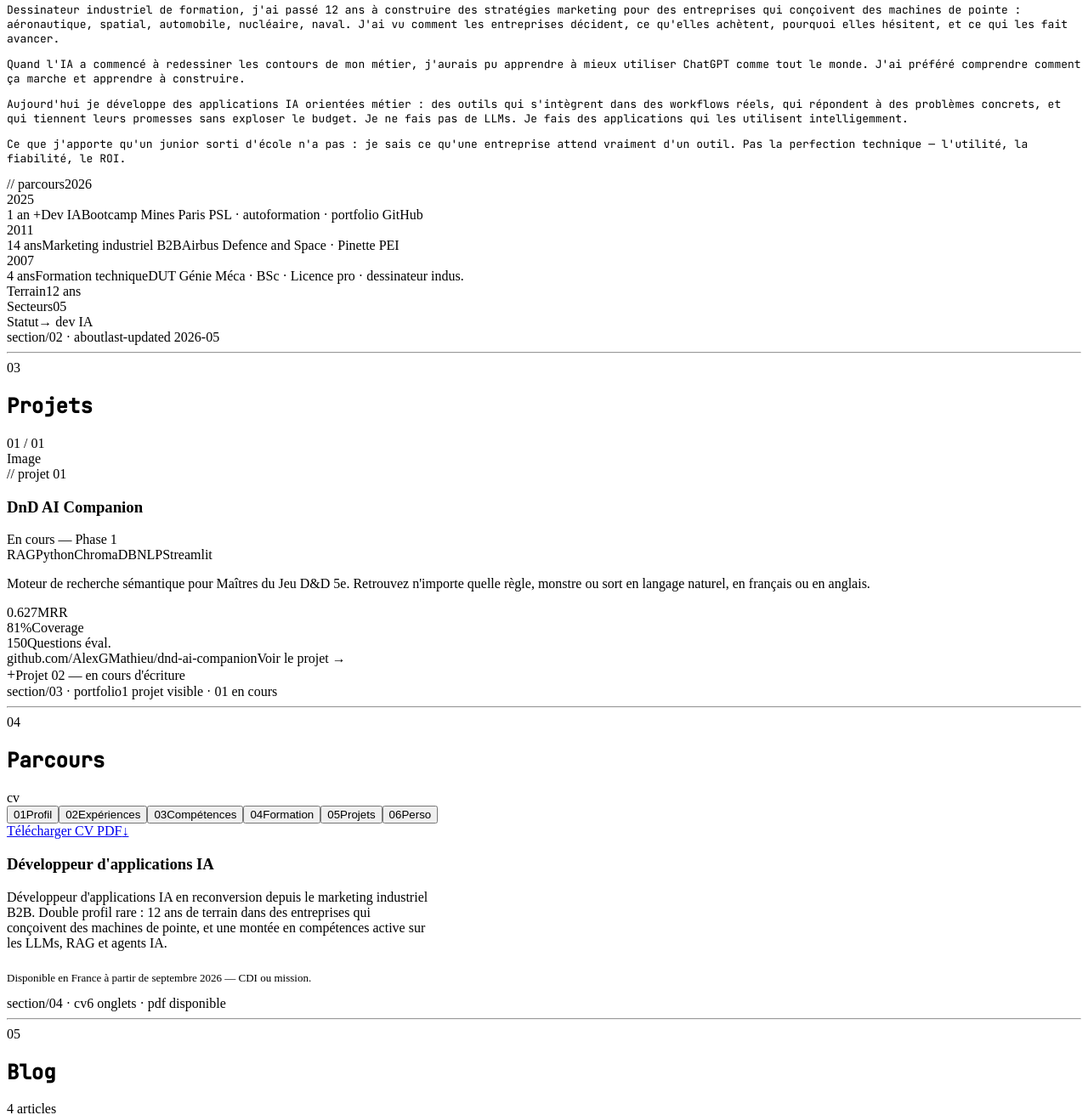
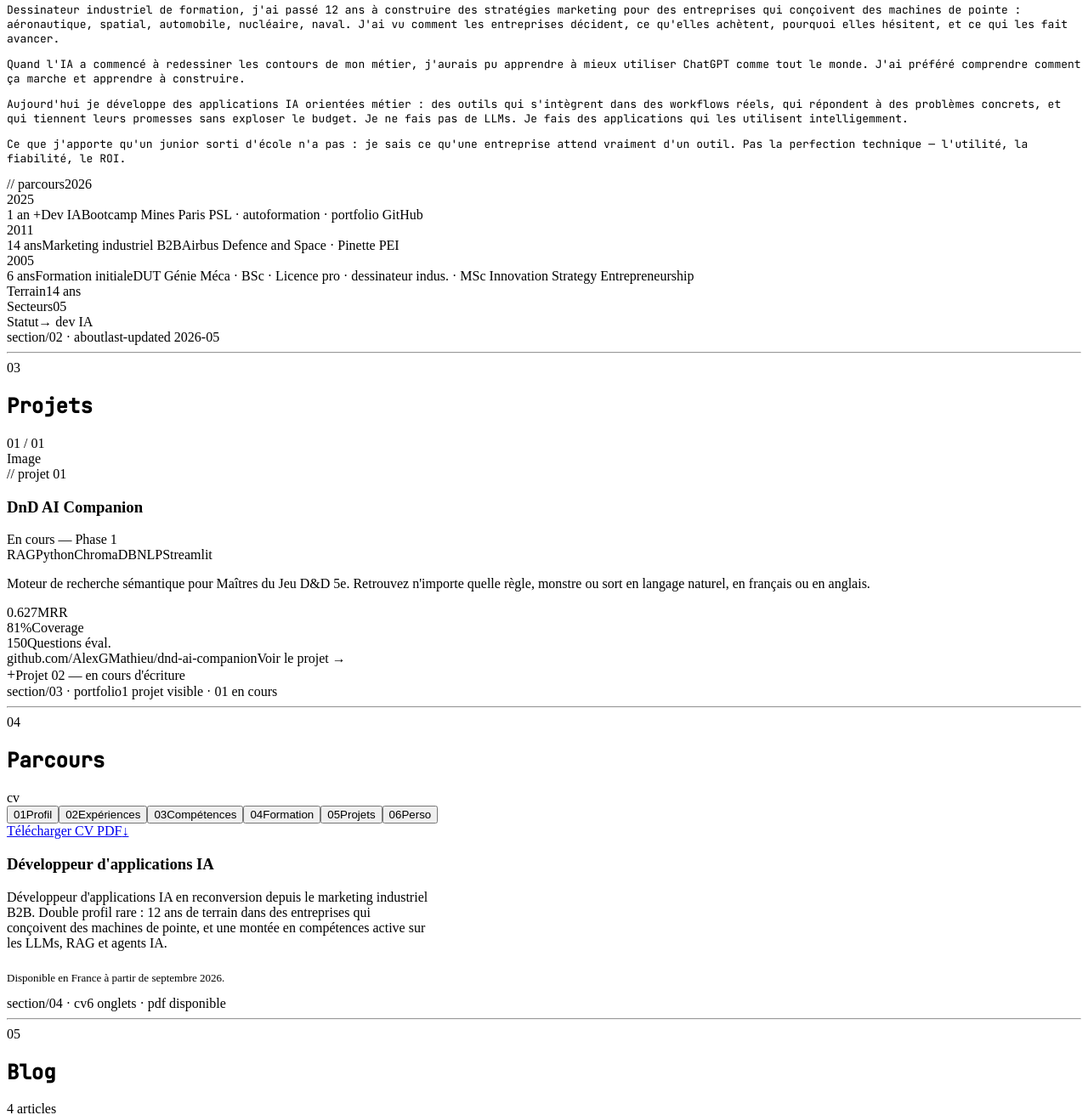
Before and after one commit to AlexGMathieu/AlexGMathieu.github.io, a React (Vite) app: page / in a window 1280 px wide. Shown: the part 2383-3695 px from the top of the page at 85% size. Built offline with nearby package versions, Linux system fonts and the light colour scheme; the HTML template or start-up script is replaced by a standard one.

Commit message:
Petites modifications de texte

```diff
--- a/src/components/home-bottom.jsx
+++ b/src/components/home-bottom.jsx
@@ -81,7 +81,7 @@ const CVProfil = () => (
         marginTop: 24,
       }}
     >
-      Disponible en France à partir de septembre 2026 — CDI ou mission.
+      Disponible en France à partir de septembre 2026.
     </p>
   </Reveal>
 );
--- a/src/components/home-top.jsx
+++ b/src/components/home-top.jsx
@@ -139,12 +139,12 @@ export const About = () =>
                 </div>
               </div>
               <div className="stratum stratum-1">
-                <div className="cs-tick">2007</div>
+                <div className="cs-tick">2005</div>
                 <div className="cs-band">
-                  <span className="cs-band-duration">4 ans</span>
-                  <span className="cs-band-label">Formation technique</span>
+                  <span className="cs-band-duration">6 ans</span>
+                  <span className="cs-band-label">Formation initiale</span>
                   <span className="cs-band-detail">
-                    DUT Génie Méca · BSc · Licence pro · dessinateur indus.
+                    DUT Génie Méca · BSc · Licence pro · dessinateur indus. · MSc Innovation Strategy Entrepreneurship
                   </span>
                 </div>
               </div>
@@ -152,7 +152,7 @@ export const About = () =>
             <div className="cs-footer">
               <div className="cs-stat">
                 <span className="cs-stat-label">Terrain</span>
-                <span className="cs-stat-value">12 ans</span>
+                <span className="cs-stat-value">14 ans</span>
               </div>
               <div className="cs-stat">
                 <span className="cs-stat-label">Secteurs</span>
```
